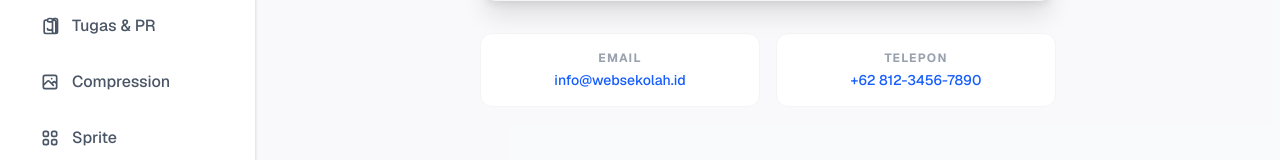
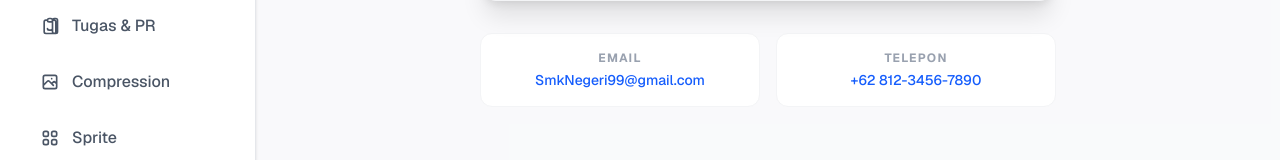
Before and after one commit to Upi03/webscholl-app.github, a Next.js app: page /contact in a window 1280 px wide. Shown: the part 639-799 px from the top of the page. Built offline with nearby package versions, Linux system fonts and the light colour scheme.

Commit message:
docs: update school email in contact page

```diff
--- a/app/contact/page.tsx
+++ b/app/contact/page.tsx
@@ -74,7 +74,7 @@ export default function ContactPage() {
                         <div className="grid grid-cols-2 gap-4">
                             <div className="bg-white dark:bg-gray-800 p-4 rounded-xl border border-gray-100 dark:border-gray-700 text-center">
                                 <p className="text-xs text-gray-400 uppercase tracking-widest font-bold mb-1">Email</p>
-                                <p className="text-sm font-medium text-blue-600 dark:text-blue-400">info@websekolah.id</p>
+                                <p className="text-sm font-medium text-blue-600 dark:text-blue-400">SmkNegeri99@gmail.com</p>
                             </div>
                             <div className="bg-white dark:bg-gray-800 p-4 rounded-xl border border-gray-100 dark:border-gray-700 text-center">
                                 <p className="text-xs text-gray-400 uppercase tracking-widest font-bold mb-1">Telepon</p>
```
